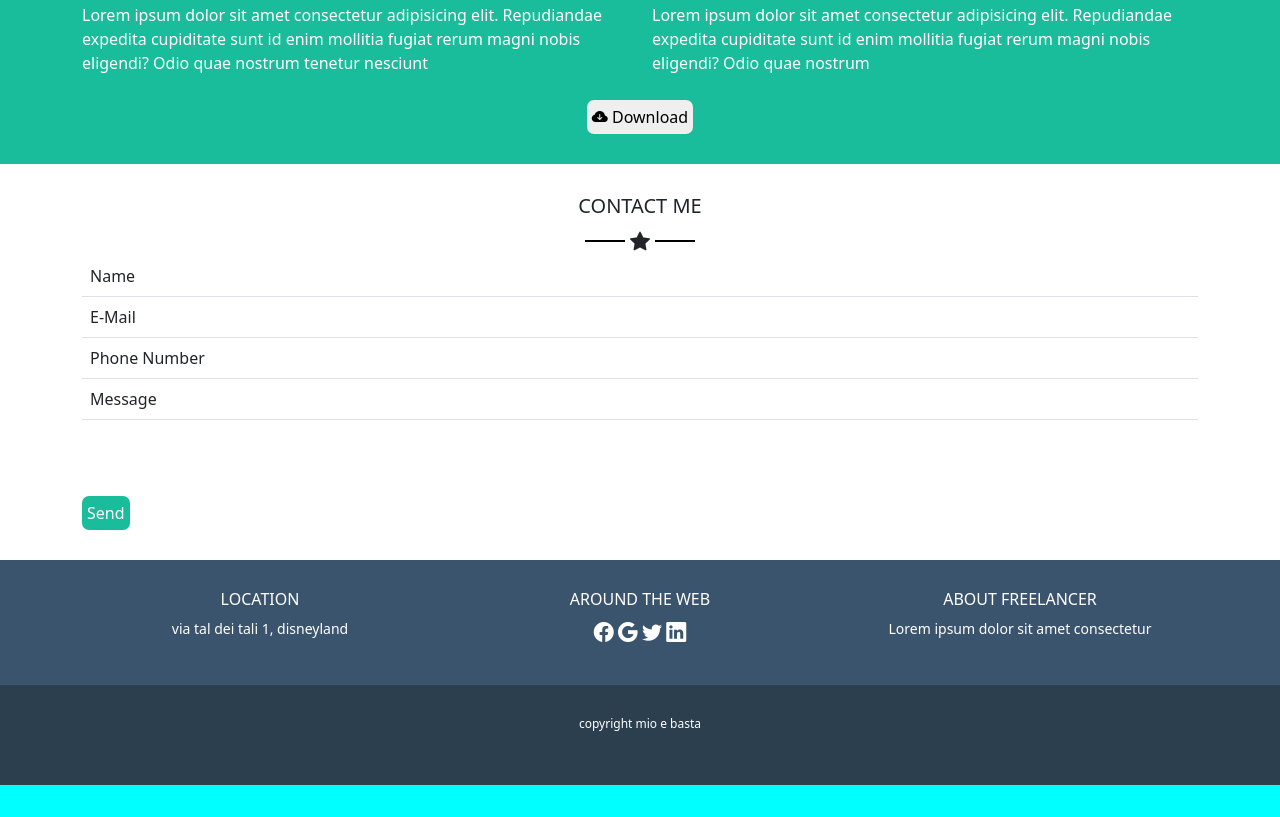
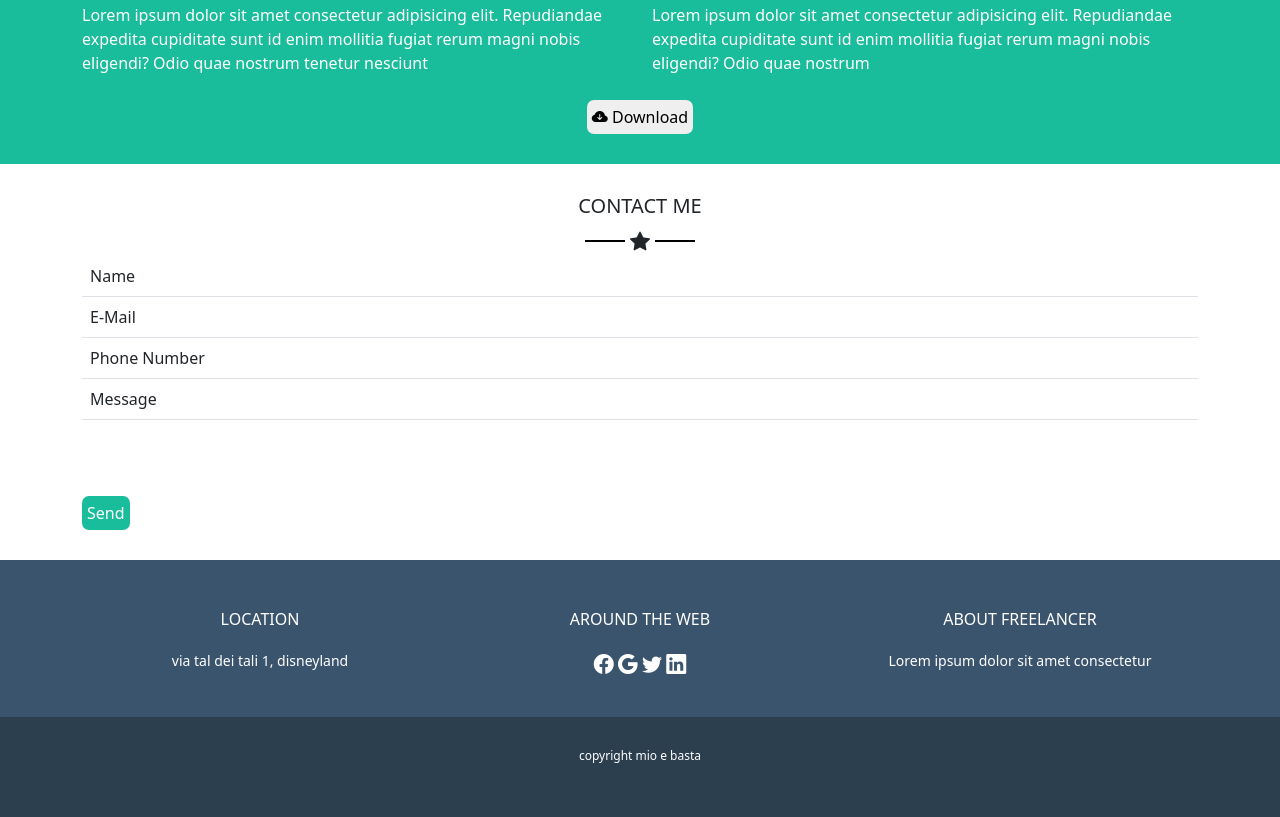
Before and after one commit to DezVibez/html-css-bootstrap-freelancer, a plain HTML site: page index.html in a window 1280 px wide. Shown: the part 1580-2397 px from the top of the page. Before the commit the page ends 2365 px from the top, so only its background shows below. Drawn offline with nearby package versions, Linux system fonts and the light colour scheme.

Commit message:
about con aria

```diff
--- a/style.css
+++ b/style.css
@@ -97,6 +97,12 @@ main {
     min-height: 100px;
     padding: 30px;
 }
+
+.about h6 {
+    margin: 20px 0;
+}
+
+
 .about p{
     font-size: 14px;
 }
```
